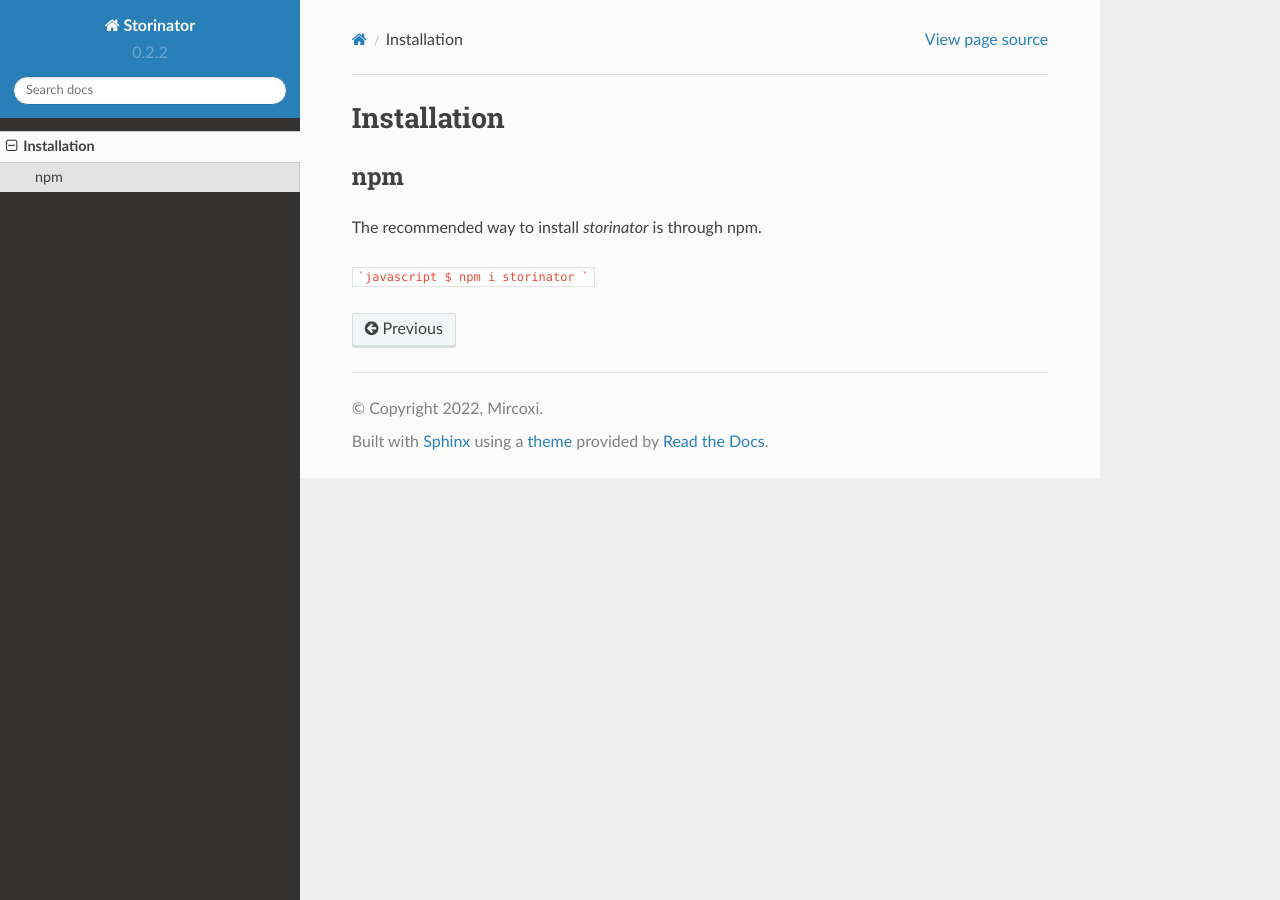
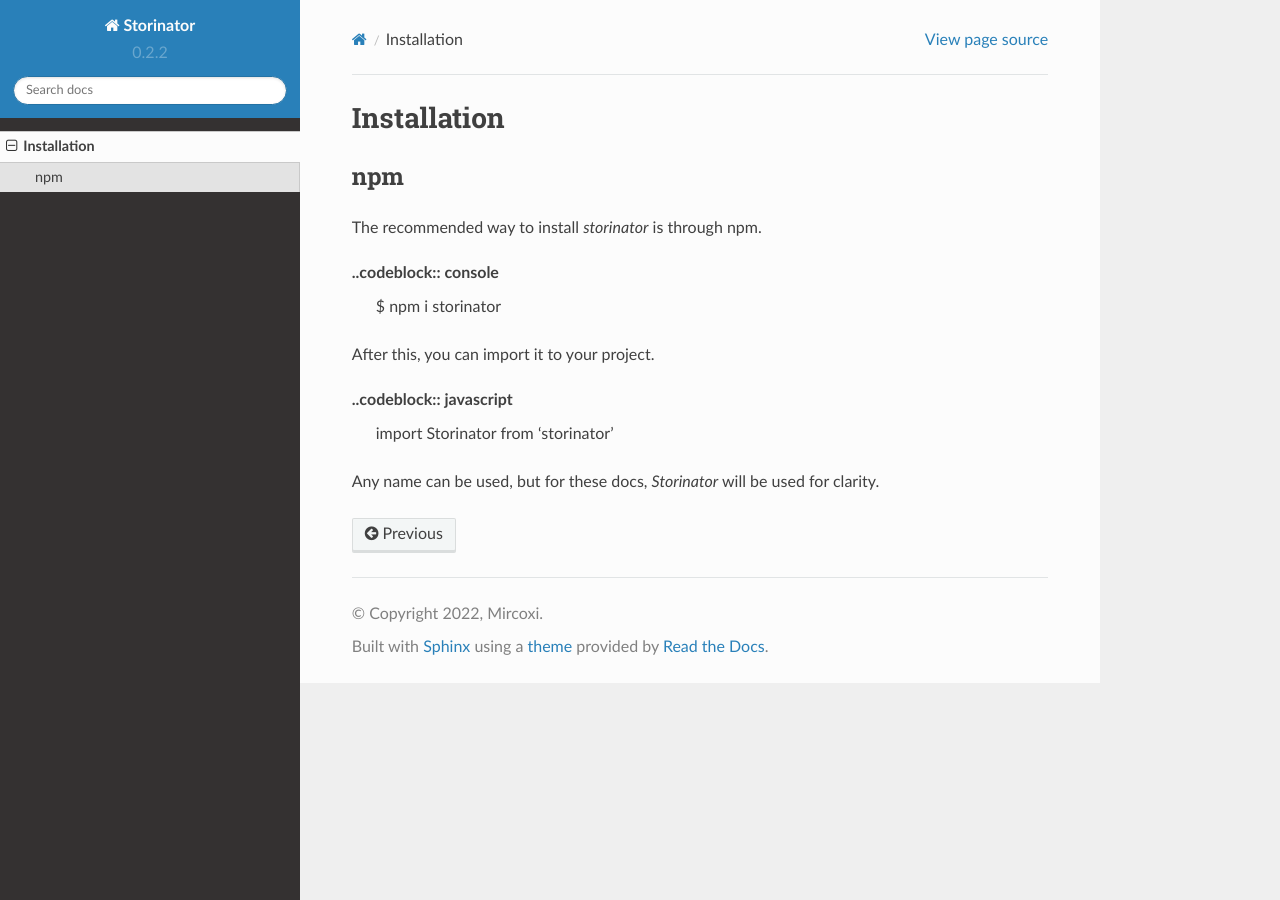
Before and after one commit to Mircoxi/storinator, a Sphinx documentation site: the page built from docs/source/installation.rst, in a window 1280 px wide. Built offline with Sphinx 7.4.7 and the Read the Docs theme 2.0.0, drawn with Linux system fonts in a browser that asks for light colours; pages that are not in the unit, such as notebooks, are missing from menus.

Commit message:
Docs codeblock test

````diff
--- a/docs/source/installation.rst
+++ b/docs/source/installation.rst
@@ -7,6 +7,12 @@
 
 The recommended way to install `storinator` is through npm.
 
-```javascript
-$ npm i storinator
-```
+..codeblock:: console
+    $ npm i storinator
+
+After this, you can import it to your project.
+
+..codeblock:: javascript
+    import Storinator from 'storinator'
+
+Any name can be used, but for these docs, `Storinator` will be used for clarity.
````
